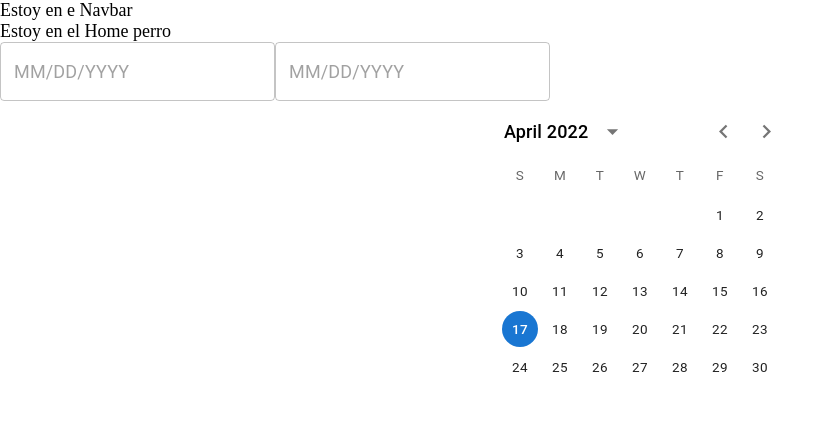
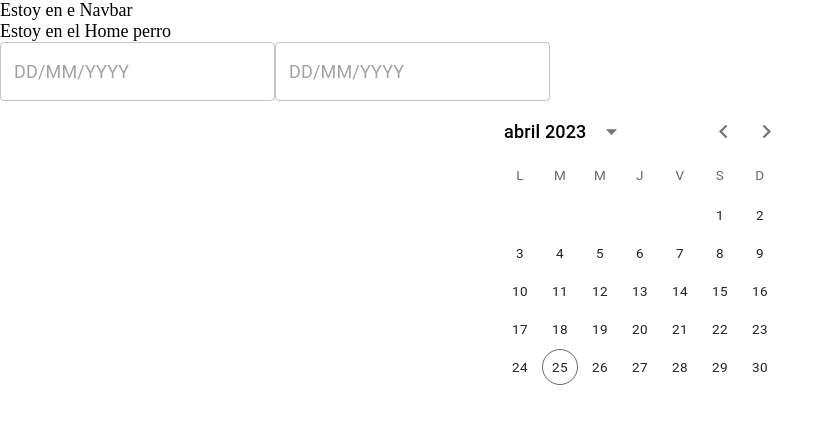
Before and after one commit to LeandroOnline/calendariolocal, a React (Vite) app in the folder client/: page / in a window 1280 px wide. Shown: the top 424 px of the page, without its empty margins (0-834 px from the left). Built offline with nearby package versions, Linux system fonts and the light colour scheme; no server answers.

Commit message:
feat: translate to spanish

```diff
--- a/client/src/App.jsx
+++ b/client/src/App.jsx
@@ -4,11 +4,12 @@ import Home from "./pages/Home/Home";
 import "./reset.css";
 import { LocalizationProvider } from "@mui/x-date-pickers";
 import { AdapterDayjs } from "@mui/x-date-pickers/AdapterDayjs";
+import "dayjs/locale/es";
 
 const App = () => {
   return (
     <div>
-      <LocalizationProvider dateAdapter={AdapterDayjs}>
+      <LocalizationProvider dateAdapter={AdapterDayjs} adapterLocale="es">
         <BrowserRouter>
           <Navbar />
           <Routes>
--- a/client/src/components/Calendar/Calendar.jsx
+++ b/client/src/components/Calendar/Calendar.jsx
@@ -1,13 +1,9 @@
 import { DateCalendar } from "@mui/x-date-pickers/DateCalendar";
-import { useState } from "react";
-import dayjs, { Dayjs } from "dayjs";
 
 const Calendar = () => {
-  const [value, setValue] = useState(dayjs("2022-04-17"));
-
   return (
     <>
-      <DateCalendar value={value} onChange={(newValue) => setValue(newValue)} />
+      <DateCalendar />
     </>
   );
 };
--- a/client/src/pages/Home/Home.jsx
+++ b/client/src/pages/Home/Home.jsx
@@ -8,10 +8,8 @@ const Home = () => {
   return (
     <div>
       <div>Estoy en el Home perro </div>
-      <div>
-        <AddEvent />
-        <Calendar />
-      </div>
+      <AddEvent />
+      <Calendar />
     </div>
   );
 };
```
Also changed, not shown: 1 other file (tests, documents, lock files or other folders).
